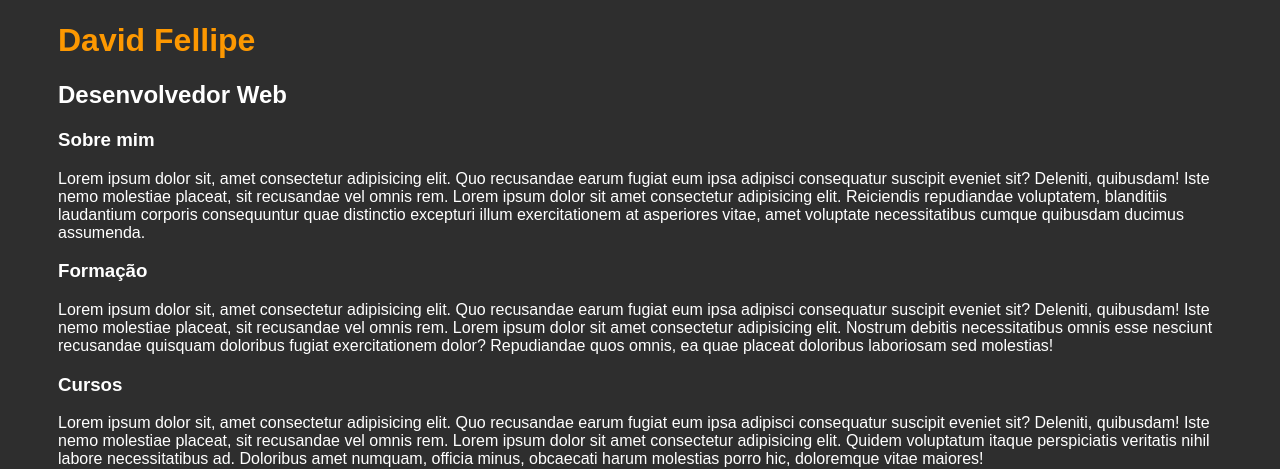
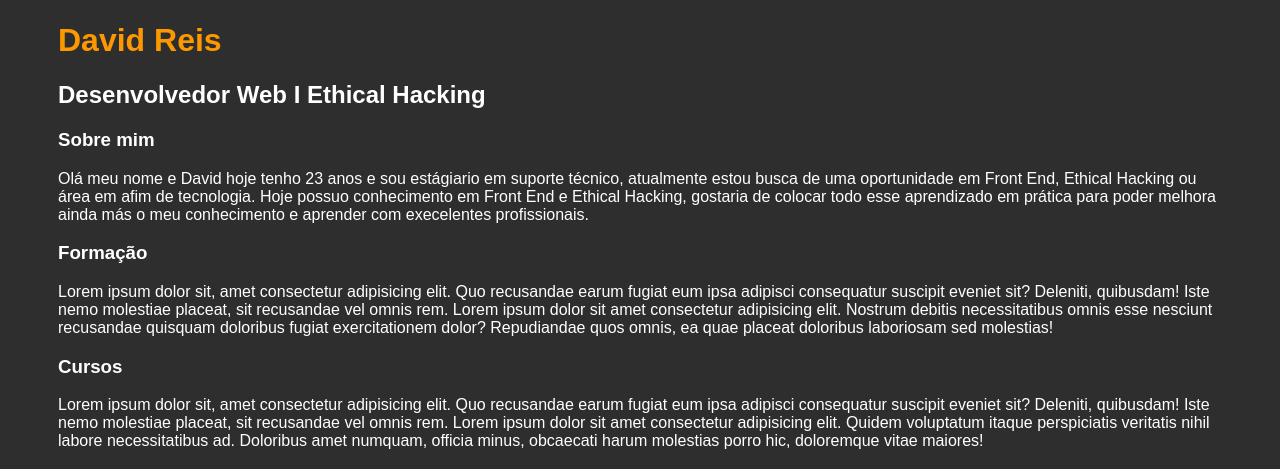
Before and after one commit to lbanezz/Curso-HTML-CSS-JS, a plain HTML site: page index.html in a window 1280 px wide. Shown: the part 245-714 px from the top of the page. Drawn offline with Linux system fonts and the light colour scheme.

Commit message:
Update index.html

```diff
--- a/index.html
+++ b/index.html
@@ -26,14 +26,17 @@
             <div class="center">
                 <img src="./img/logo-david.PNG" alt="foto-minha">
             </div>
-            <h1>David Fellipe</h1>
-            <h2>Desenvolvedor Web</h2>
+            <h1>David Reis</h1>
+            <h2>Desenvolvedor Web I Ethical Hacking </h2>
         </header>
 
         <main>
             <section>
                 <h3>Sobre mim</h3>
-                <p>Lorem ipsum dolor sit, amet consectetur adipisicing elit. Quo recusandae earum fugiat eum ipsa adipisci consequatur suscipit eveniet sit? Deleniti, quibusdam! Iste nemo molestiae placeat, sit recusandae vel omnis rem. Lorem ipsum dolor sit amet consectetur adipisicing elit. Reiciendis repudiandae voluptatem, blanditiis laudantium corporis consequuntur quae distinctio excepturi illum exercitationem at asperiores vitae, amet voluptate necessitatibus cumque quibusdam ducimus assumenda.</p>
+                <p>Olá meu nome e David hoje tenho 23 anos e sou estágiario em suporte técnico, atualmente estou busca de uma oportunidade em Front End, Ethical Hacking ou área em afim de tecnologia. Hoje possuo conhecimento em Front End e Ethical Hacking, gostaria de colocar todo esse aprendizado em prática para poder melhora ainda más o meu conhecimento e aprender com execelentes profissionais.
+                <br>
+
+            </p>
             </section>
             <section>
                 <h3>Formação</h3>
```
